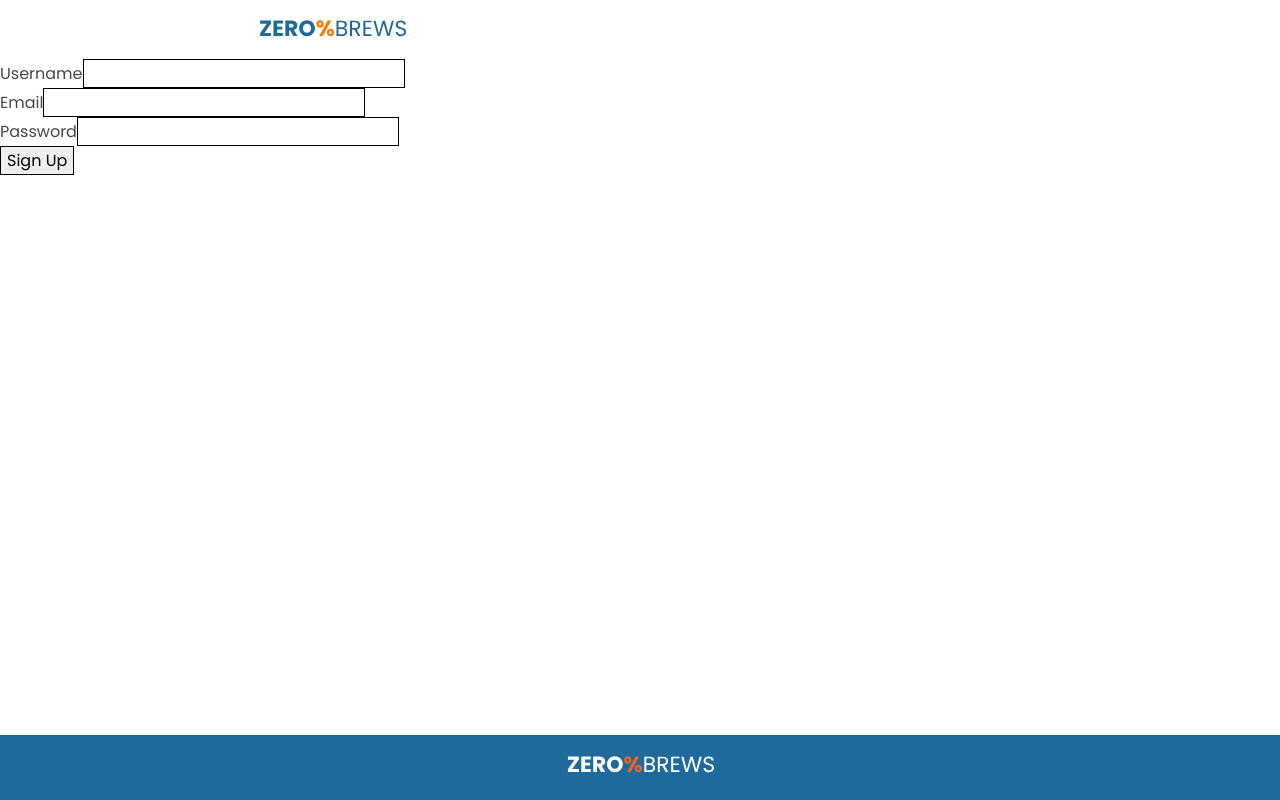
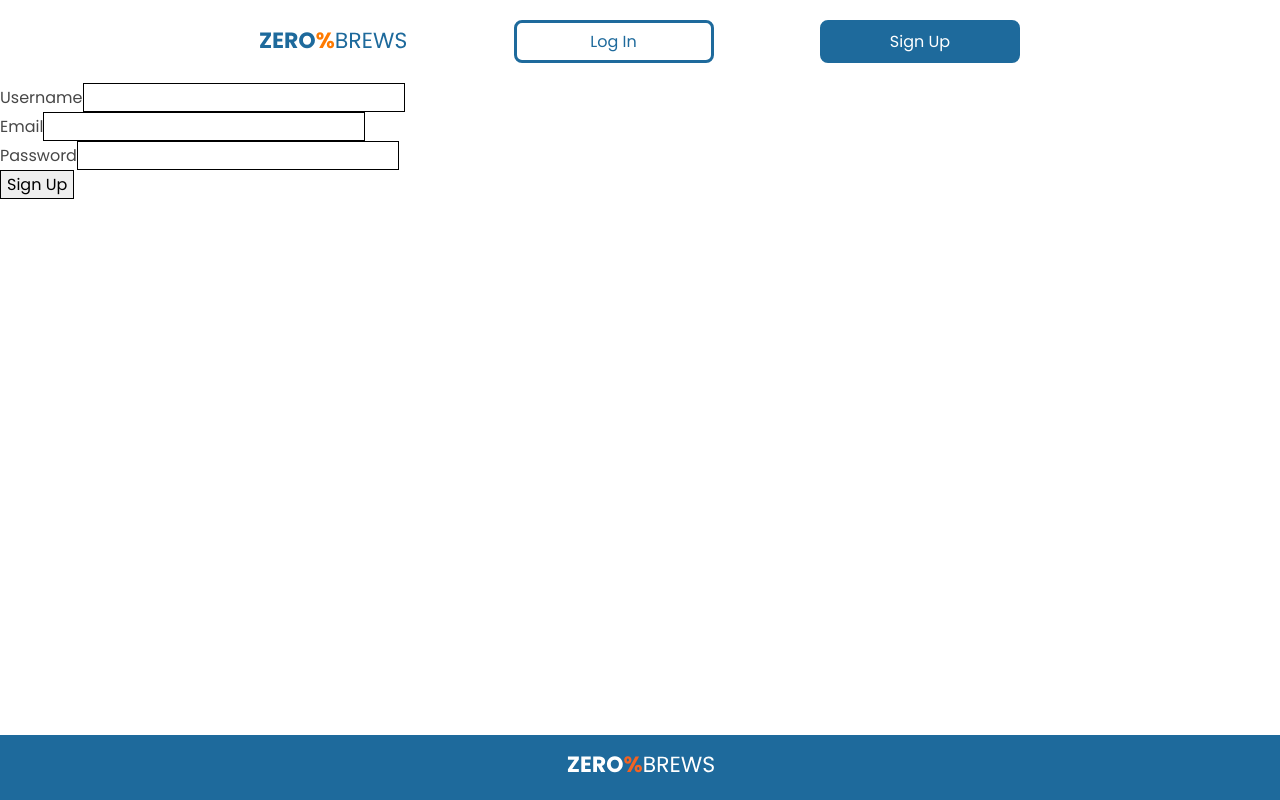
Before and after one commit to alastair10/ZeroPercentBrews-client, a React (Create React App) app: page /register in a window 1280 px wide. Built offline with nearby package versions, Linux system fonts and the light colour scheme.

Commit message:
buttons added to nav. Need positioning

```diff
--- a/src/Components/Core/ButtonTertiary.js
+++ b/src/Components/Core/ButtonTertiary.js
@@ -1,7 +1,7 @@
 import styles from './ButtonTertiary.module.css';
 import { Link } from 'react-router-dom';
 
-const ButtonPrimary = ({path, text}) => {
+const ButtonTertiary = ({path, text}) => {
   return (
     <Link className={styles.button} to={path}>
       {text}
@@ -9,4 +9,4 @@ const ButtonPrimary = ({path, text}) => {
   );
 };
 
-export default ButtonPrimary;
+export default ButtonTertiary;
--- a/src/Components/Core/Nav.js
+++ b/src/Components/Core/Nav.js
@@ -1,6 +1,9 @@
 import logo from '../../images/primary-logo.svg';
 import { Link } from 'react-router-dom';
 import './Nav.css';
+import ButtonTertiary from './ButtonTertiary';
+import ButtonSecondary from './ButtonSecondary';
+
 
 const Navbar = () => {
   return (
@@ -9,11 +12,15 @@ const Navbar = () => {
         <Link className='nav__link--logo' to='/'>
           <img className='nav__logo' src={logo} alt='svg logo' />
         </Link>
-        <div className='nav__buttons'>
-          <div className='signin'>SIGNIN</div>
-          <div className='signup'>SIGNUP</div>
+        {/* <div className='nav__buttons'> */}
+          <div className='signin'>
+          <ButtonTertiary path={`/login}`} text={'Log In'} />
+          </div>
+          <div className='signup'>
+            <ButtonSecondary path={`/register}`} text={'Sign Up'} />
+          </div>
         </div>
-      </div>
+      {/* </div> */}
     </nav>
   );
 };
```
